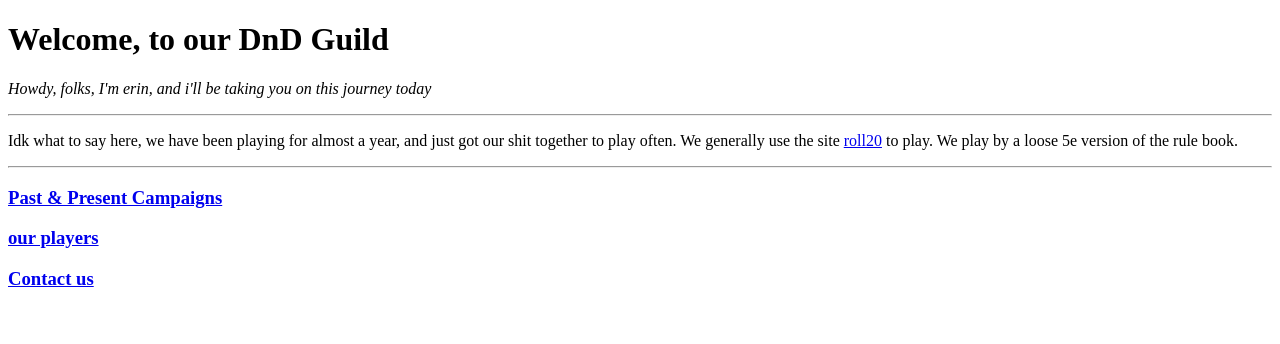
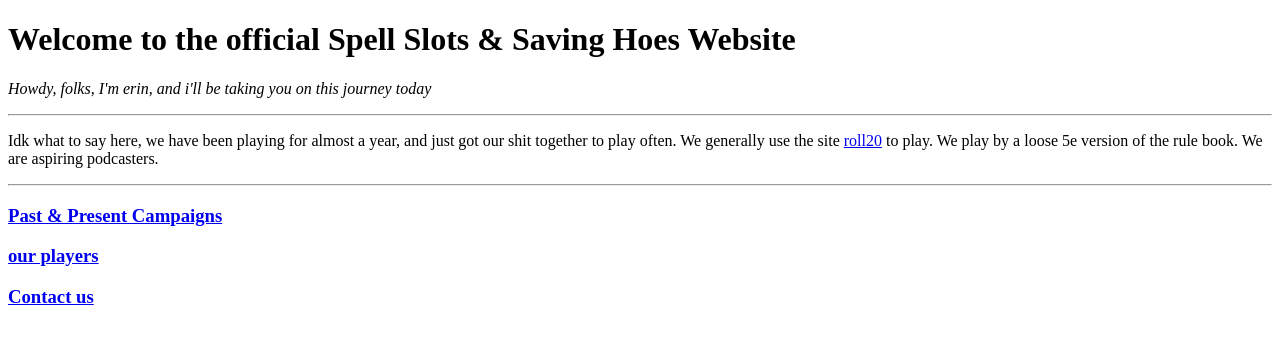
Before and after one commit to bigerin/SpellSlots-SavingHoes, a plain HTML site: page index.html in a window 1280 px wide. Drawn offline with Linux system fonts and the light colour scheme.

Commit message:
Update index.html

```diff
--- a/index.html
+++ b/index.html
@@ -7,7 +7,7 @@
 </head>
 
 <body>
-  <h1>Welcome, to our DnD Guild</h1>
+  <h1>Welcome to the official Spell Slots & Saving Hoes Website</h1>
   <p>
     <em>Howdy, folks, I'm erin, and i'll be taking you on this journey today </em>
   </p>
@@ -15,7 +15,7 @@
   <p>
     Idk what to say here, we have been playing for almost a year, and just got
     our shit together to play often. We generally use the site <a href="https://roll20.net/welcome">roll20</a> to play.
-    We play by a loose 5e version of the rule book.
+    We play by a loose 5e version of the rule book. We are aspiring podcasters.
 
 
   </p>
```
